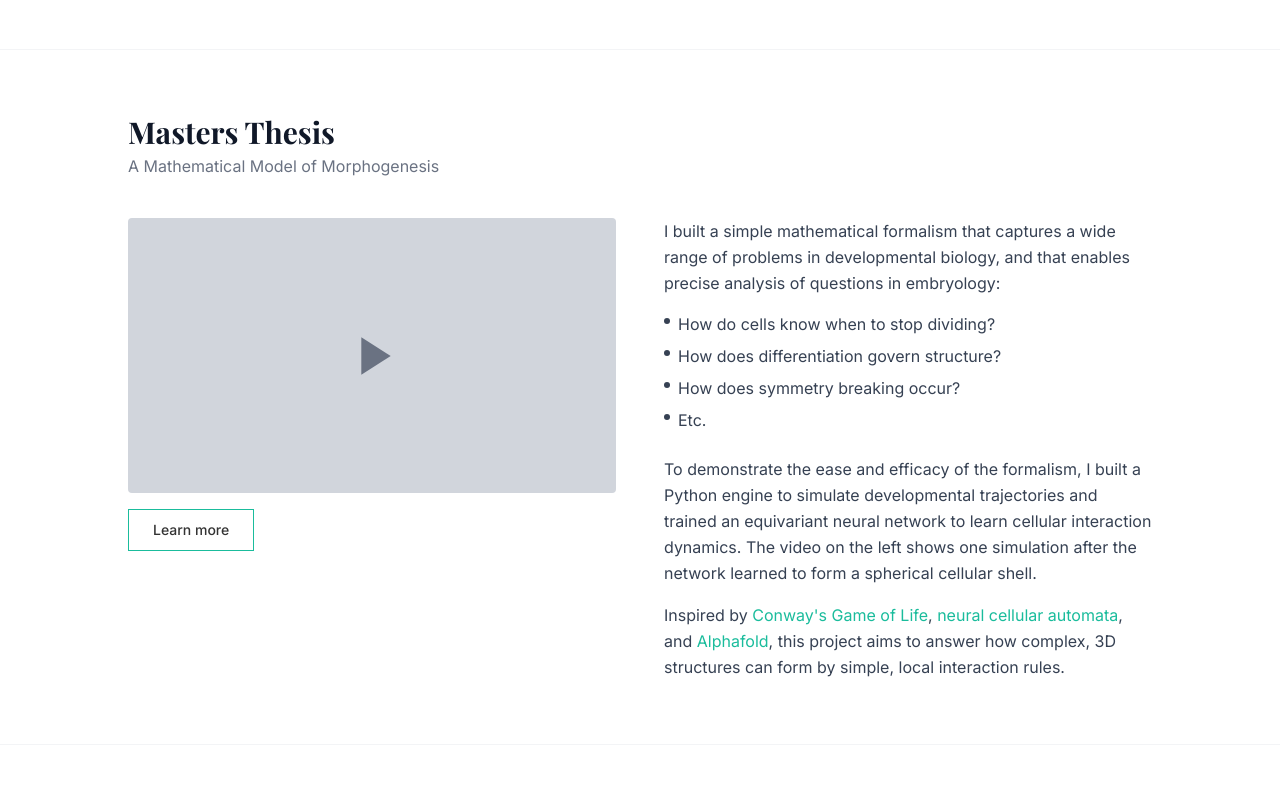
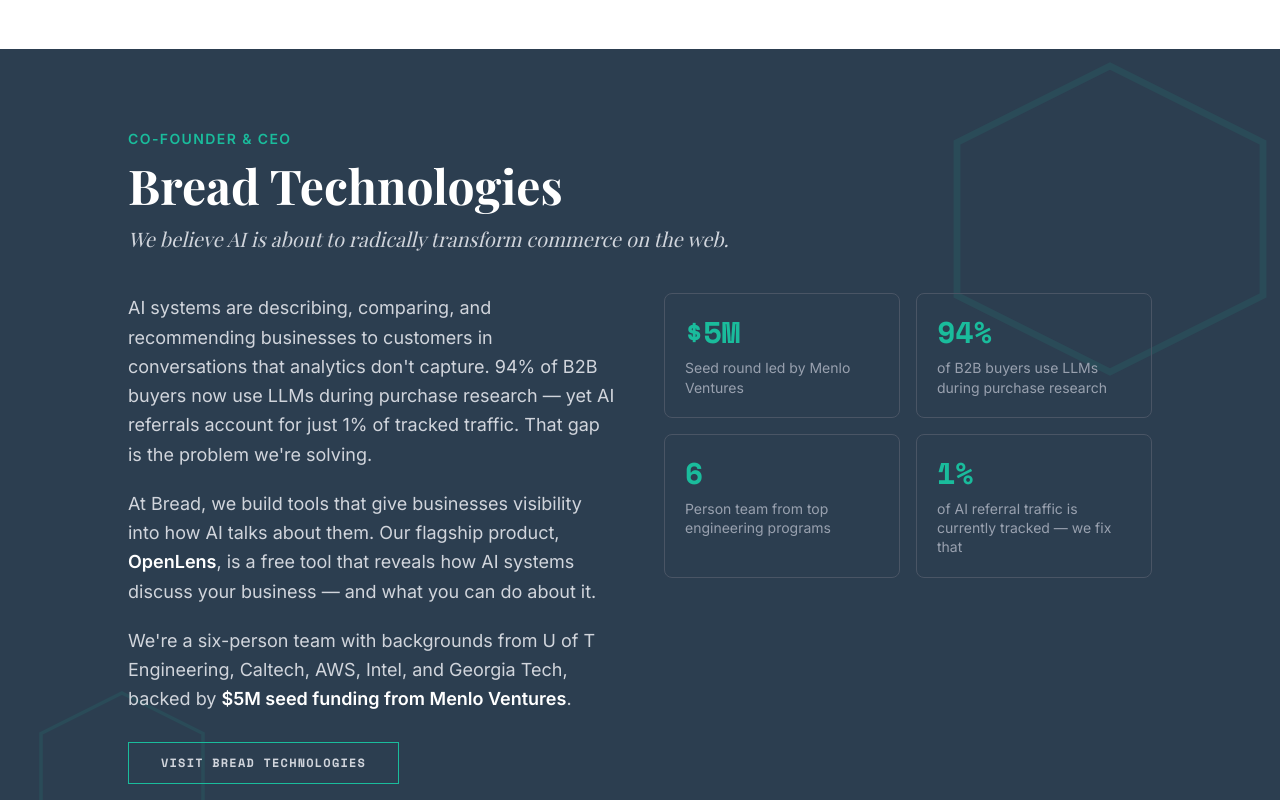
Before and after one commit to VanessaAnneliese/Cameron-witkowski-website, a Next.js app: page / in a window 1280 px wide. Shown: the part 1280-2080 px from the top of the page. Built offline with nearby package versions, Linux system fonts and the light colour scheme.

Commit message:
Add Bread Technologies section to homepage with stats, funding, and link

```diff
--- a/src/app/page.tsx
+++ b/src/app/page.tsx
@@ -155,6 +155,72 @@
               height={520}
               className="object-cover rounded"
             />
+          </div>
+        </div>
+      </section>
+
+      {/* ── BREAD TECHNOLOGIES ── */}
+      <section className="py-20 px-6 bg-[#2c3e50] relative overflow-hidden">
+        {/* Decorative teal hex */}
+        <svg className="absolute right-0 top-0 opacity-10 pointer-events-none" width="340" height="340" viewBox="0 0 100 100" fill="none">
+          <polygon points="50,5 95,27.5 95,72.5 50,95 5,72.5 5,27.5" stroke="#1abc9c" strokeWidth="2" fill="none" />
+        </svg>
+        <svg className="absolute left-8 bottom-0 opacity-10 pointer-events-none" width="180" height="180" viewBox="0 0 100 100" fill="none">
+          <polygon points="50,5 95,27.5 95,72.5 50,95 5,72.5 5,27.5" stroke="#1abc9c" strokeWidth="2" fill="none" />
+        </svg>
+
+        <div className="max-w-5xl mx-auto relative z-10">
+          <p className="text-[#1abc9c] font-semibold uppercase tracking-widest text-sm mb-3">Co-Founder & CEO</p>
+          <h2 className="text-4xl md:text-5xl font-bold text-white mb-4" style={{ fontFamily: "var(--font-playfair)" }}>
+            Bread Technologies
+          </h2>
+          <p className="text-gray-300 text-xl italic mb-10 max-w-2xl" style={{ fontFamily: "var(--font-playfair)" }}>
+            We believe AI is about to radically transform commerce on the web.
+          </p>
+
+          <div className="grid md:grid-cols-2 gap-12 items-start">
+            <div className="space-y-5 text-gray-300 leading-relaxed text-lg">
+              <p>
+                AI systems are describing, comparing, and recommending businesses to customers
+                in conversations that analytics don&apos;t capture. 94% of B2B buyers now use
+                LLMs during purchase research — yet AI referrals account for just 1% of tracked
+                traffic. That gap is the problem we&apos;re solving.
+              </p>
+              <p>
+                At Bread, we build tools that give businesses visibility into how AI talks about
+                them. Our flagship product, <strong className="text-white">OpenLens</strong>, is
+                a free tool that reveals how AI systems discuss your business — and what you can
+                do about it.
+              </p>
+              <p>
+                We&apos;re a six-person team with backgrounds from U of T Engineering, Caltech,
+                AWS, Intel, and Georgia Tech, backed by <strong className="text-white">$5M seed
+                funding from Menlo Ventures</strong>.
+              </p>
+              <a
+                href="https://aibread.com"
+                target="_blank"
+                rel="noopener noreferrer"
+                className="inline-block mt-2 border border-[#1abc9c] text-[#1abc9c] px-8 py-3 text-xs font-semibold uppercase tracking-widest hover:bg-[#1abc9c] hover:text-white transition-colors"
+                style={{ fontFamily: "var(--font-space-mono)" }}
+              >
+                Visit Bread Technologies
+              </a>
+            </div>
+
+            <div className="grid grid-cols-2 gap-4">
+              {[
+                { stat: "$5M", label: "Seed round led by Menlo Ventures" },
+                { stat: "94%", label: "of B2B buyers use LLMs during purchase research" },
+                { stat: "6", label: "Person team from top engineering programs" },
+                { stat: "1%", label: "of AI referral traffic is currently tracked — we fix that" },
+              ].map(({ stat, label }) => (
+                <div key={stat} className="border border-gray-600 rounded-lg p-5">
+                  <p className="text-[#1abc9c] text-3xl font-bold mb-2" style={{ fontFamily: "var(--font-space-mono)" }}>{stat}</p>
+                  <p className="text-gray-400 text-sm leading-snug">{label}</p>
+                </div>
+              ))}
+            </div>
           </div>
         </div>
       </section>
```
